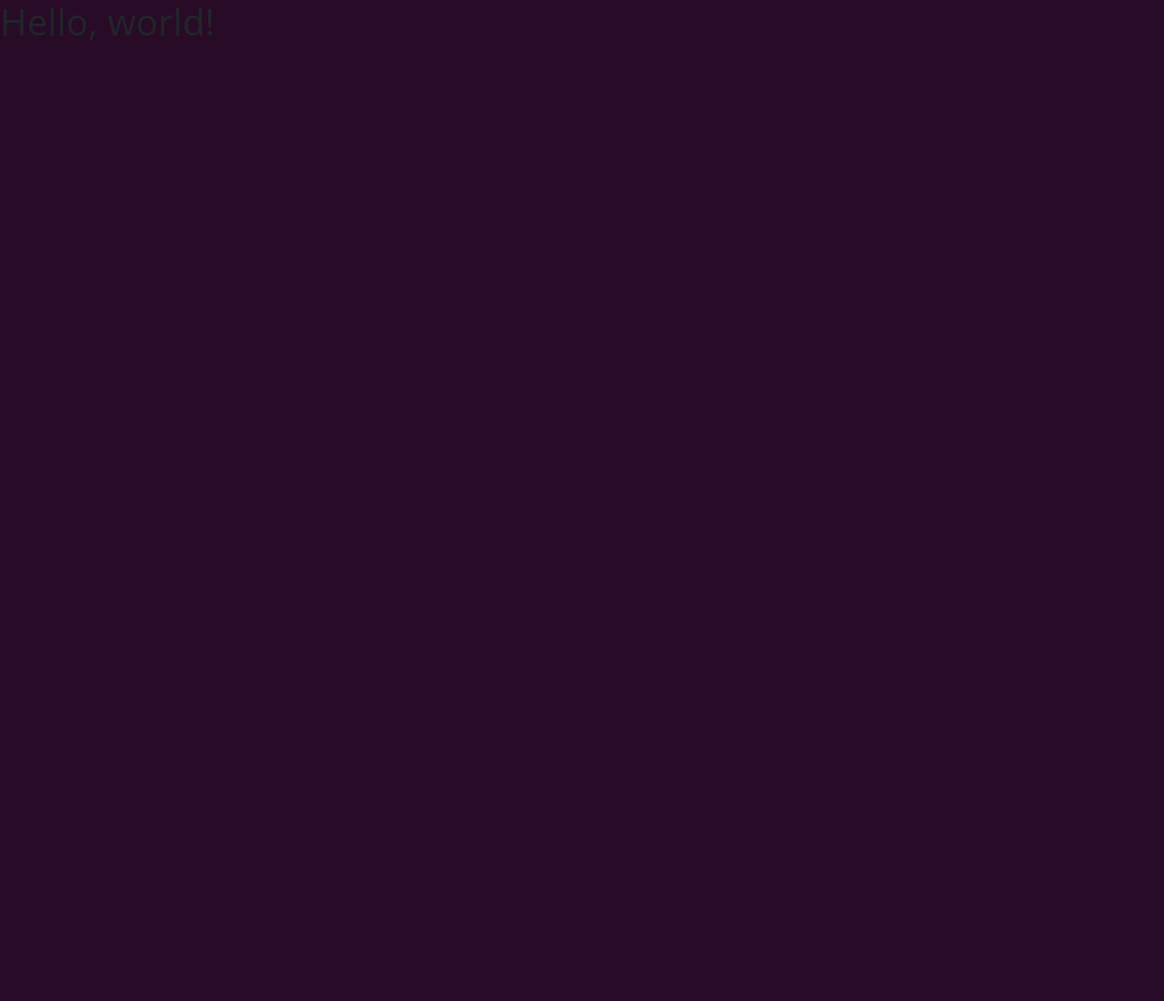
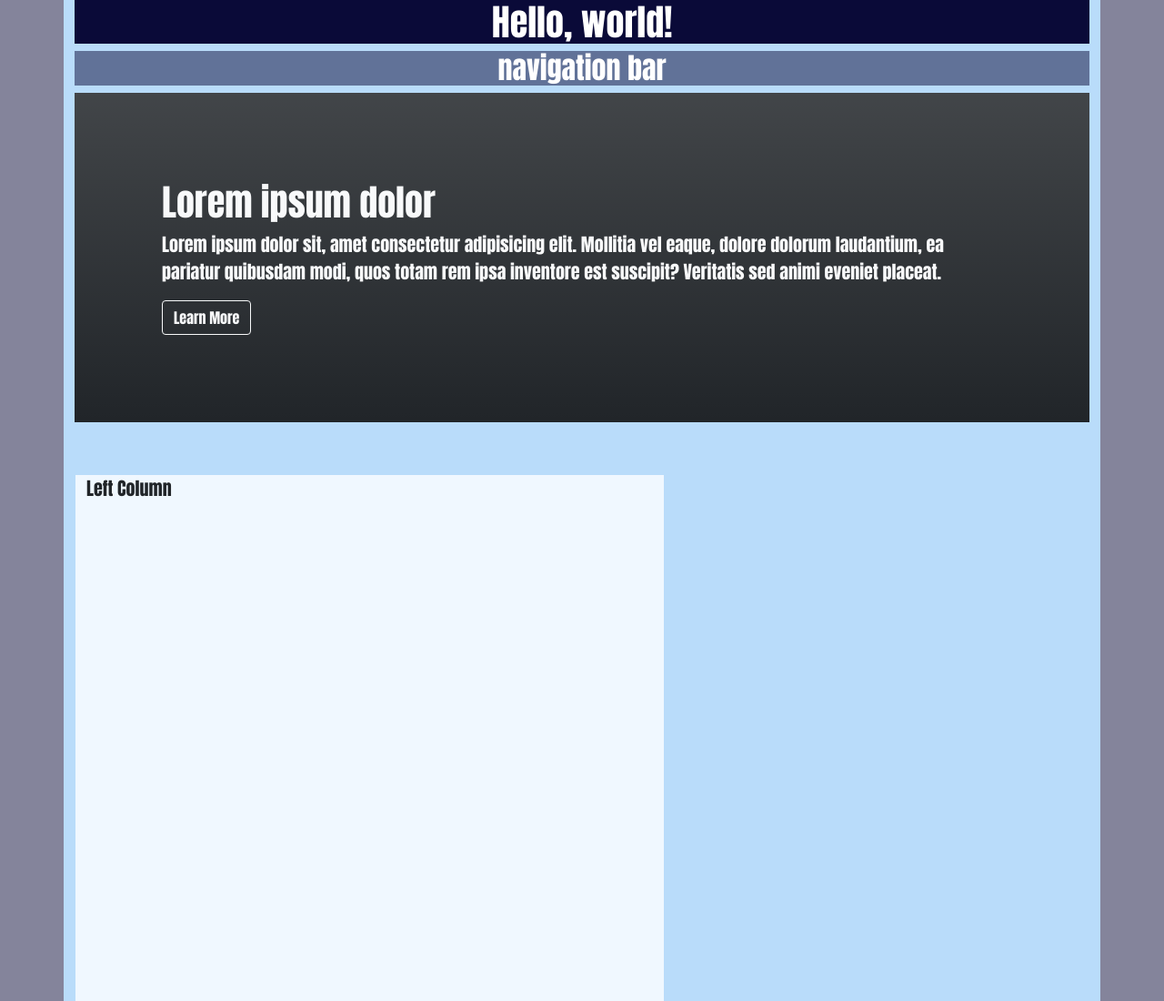
Before and after one commit to cochav4884/collab-practice, a plain HTML site: page index.html in a window 1280 px wide. Shown: the top 1100 px of the page at 91% size. Before the commit the page ends 800 px from the top, so only its background shows below. Drawn offline with nearby package versions, Linux system fonts and the light colour scheme.

Commit message:
fixed index and about htmls bootstrap and css combinations

```diff
--- a/css/styles.css
+++ b/css/styles.css
@@ -1,3 +1,57 @@
 body {
-    background-color: rgb(39, 11, 39);
+    background: rgb(10, 10, 56, 0.5) url("");
+    font-family: Impact, Haettenschweiler, 'Arial Narrow Bold', sans-serif;
 }
+
+
+header {
+    background-color: rgb(10, 10, 56);
+    font-size: xx-large;
+    color: rgb(255, 255, 255);
+    text-align: center;
+}
+
+nav {
+    background-color: rgb(10, 10, 56, 0.5);
+    color: rgb(255, 255, 255);
+    font-size: 32px;
+    text-align: center;
+}
+
+.container {
+    background-color: rgb(185, 220, 250);
+    min-height: 900px;
+    min-width: 1000px;
+    margin: auto;
+}
+
+.wrapper {
+    padding: 13px;
+    margin-top: 45px;
+}
+
+.row {
+    padding: 13px;
+    padding-bottom: 60px;
+}
+
+.col-right {
+    background-color: rgb(10, 10, 56, 0.5);
+    height: 1000px;
+    width: 647px;
+    font-size: 20px;
+}
+
+.col-left {
+    background-color: rgb(240, 248, 255);
+    height: 1000px;
+    width: 647px;
+    font-size: 20px;
+}
+
+footer {
+    background-color: rgb(10, 10, 56);
+    color: rgb(255, 255, 255);
+    font-size: 32px;
+    text-align: center;
+}
--- a/index.html
+++ b/index.html
@@ -1,18 +1,58 @@
 <!doctype html>
 <html lang="en">
+
 <head>
   <meta charset="utf-8">
   <meta name="viewport" content="width=device-width, initial-scale=1">
 
-    <link href="https://cdn.jsdelivr.net/npm/bootstrap@5.1.3/dist/css/bootstrap.min.css" rel="stylesheet" integrity="sha384-1BmE4kWBq78iYhFldvKuhfTAU6auU8tT94WrHftjDbrCEXSU1oBoqyl2QvZ6jIW3" crossorigin="anonymous">
+  <link href="https://cdn.jsdelivr.net/npm/bootstrap@5.1.3/dist/css/bootstrap.min.css" rel="stylesheet"
+    integrity="sha384-1BmE4kWBq78iYhFldvKuhfTAU6auU8tT94WrHftjDbrCEXSU1oBoqyl2QvZ6jIW3" crossorigin="anonymous">
 
   <title>Hello, world!</title>
+  <script src="https://cdn.jsdelivr.net/npm/bootstrap@5.1.3/dist/js/bootstrap.bundle.min.js"
+    integrity="sha384-ka7Sk0Gln4gmtz2MlQnikT1wXgYsOg+OMhuP+IlRH9sENBO0LRn5q+8nbTov4+1p" crossorigin="anonymous">
+  </script>
+
   <link rel="stylesheet" href="css/styles.css">
 </head>
+
 <body>
+
+  <main class="container">
+
+    <header>
       <h1>Hello, world!</h1>
+    </header>
 
-    <script src="https://cdn.jsdelivr.net/npm/bootstrap@5.1.3/dist/js/bootstrap.bundle.min.js" integrity="sha384-ka7Sk0Gln4gmtz2MlQnikT1wXgYsOg+OMhuP+IlRH9sENBO0LRn5q+8nbTov4+1p" crossorigin="anonymous"></script>
+    <nav class="container-fluid">
+      <h2>navigation bar</h2>
+    </nav>
+
+    <div class="jumbotron bg-dark bg-gradient text-light p-5">
+      <div class="container-fluid p-5">
+        <h1 class="fw-bold">Lorem ipsum dolor</h1>
+        <p class="fs-5 fw-regular">Lorem ipsum dolor sit, amet consectetur adipisicing elit. Mollitia vel eaque,
+          dolore dolorum laudantium, ea pariatur quibusdam modi, quos totam rem ipsa inventore est suscipit?
+          Veritatis sed animi eveniet placeat.</p>
+        <a href="" class="btn btn-outline-light">Learn More</a>
+      </div>
+    </div>
+
+
+    <div class="row wrapper">
+      <div class="col-left">
+        Left Column
+      </div>
+      <div class="col-right">
+        Right Column
+      </div>
+    </div>
+
+    <footer>
+      <p>&copy; 2022 | mfcp</p>
+    </footer>
+  </main>
 
 </body>
+
 </html>
```
Also changed, not shown: about.html (added, +70 -0 lines). Lines whose indentation alone changed are shown as unchanged.
